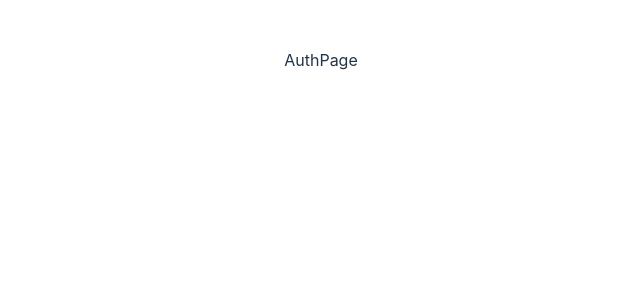
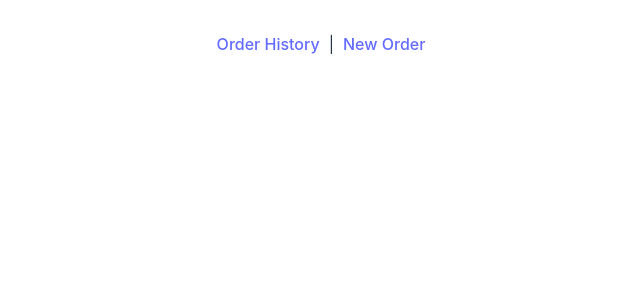
Before and after one commit to vanitaar/mern-sei50-practice, a React (Vite) app: page / in a window 1280 px wide. Shown: the top 300 px of the page, without its empty margins (319-959 px from the left). Built offline with nearby package versions, Linux system fonts and the light colour scheme.

Commit message:
feat add NavBar

```diff
--- /dev/null
+++ b/src/components/NavBar/NavBar.jsx
@@ -0,0 +1,11 @@
+import { NavLink } from "react-router-dom";
+
+export default function NavBar() {
+  return (
+    <nav>
+      <NavLink to="/orders">Order History</NavLink>
+      &nbsp; | &nbsp;
+      <NavLink to="/orders/new">New Order</NavLink>
+    </nav>
+  );
+}
--- a/src/pages/App/App.jsx
+++ b/src/pages/App/App.jsx
@@ -4,12 +4,13 @@
 import NewOrderPage from "../NewOrderPage/NewOrderPage";
 import OrderHistoryPage from "../OrderHistoryPage/OrderHistoryPage";
 import { Route, Routes } from "react-router-dom";
+import NavBar from "../../components/NavBar/NavBar";
 
 const log = debug("mern:pages:App:App");
 
 function App() {
   // eslint-disable-next-line no-unused-vars
-  const [user, setUser] = useState();
+  const [user, setUser] = useState({});
   log("user %o", user);
 
   if (!user) {
@@ -22,11 +23,13 @@
 
   return (
     <>
-      <main className="App">App</main>
-      <Routes>
-        <Route path="/orders" element={<OrderHistoryPage />}></Route>
-        <Route path="/orders/new" element={<NewOrderPage />}></Route>
-      </Routes>
+      <main className="App">
+        <NavBar />
+        <Routes>
+          <Route path="/orders" element={<OrderHistoryPage />}></Route>
+          <Route path="/orders/new" element={<NewOrderPage />}></Route>
+        </Routes>
+      </main>
     </>
   );
 }
```
